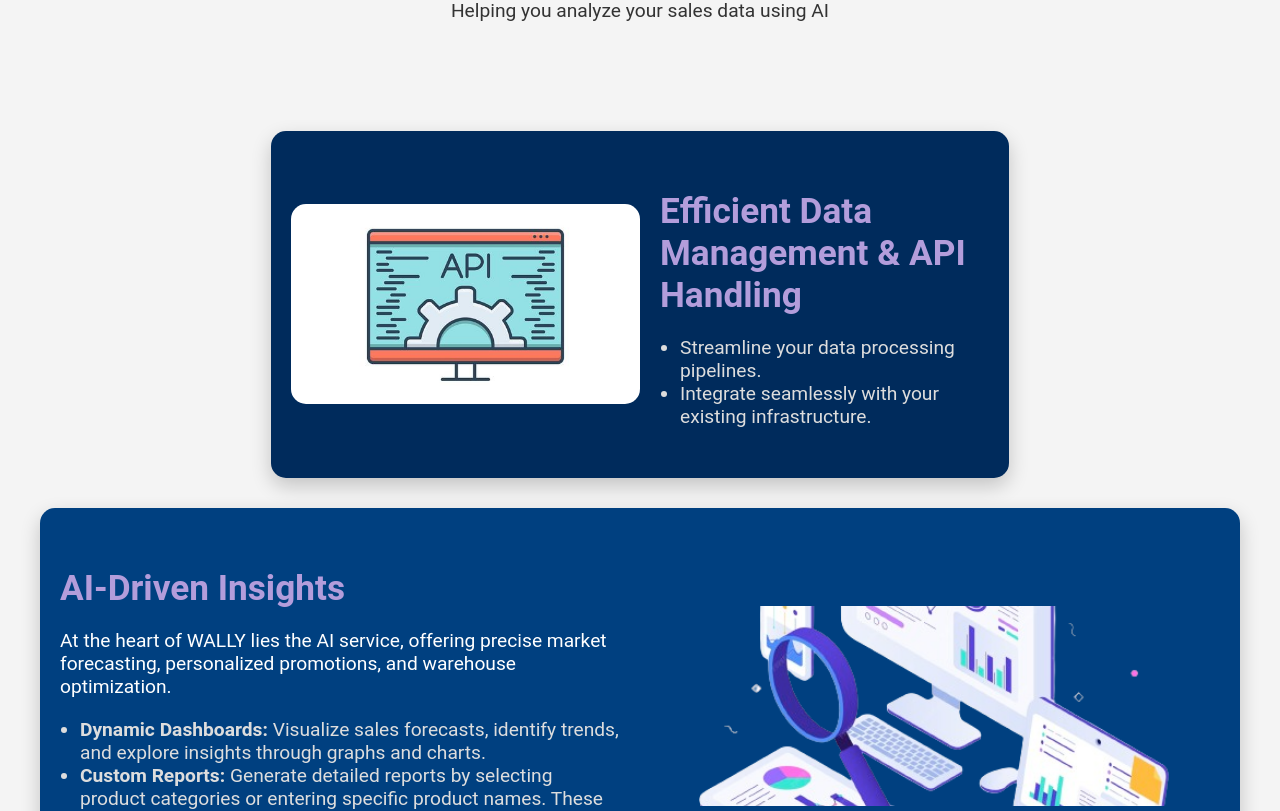
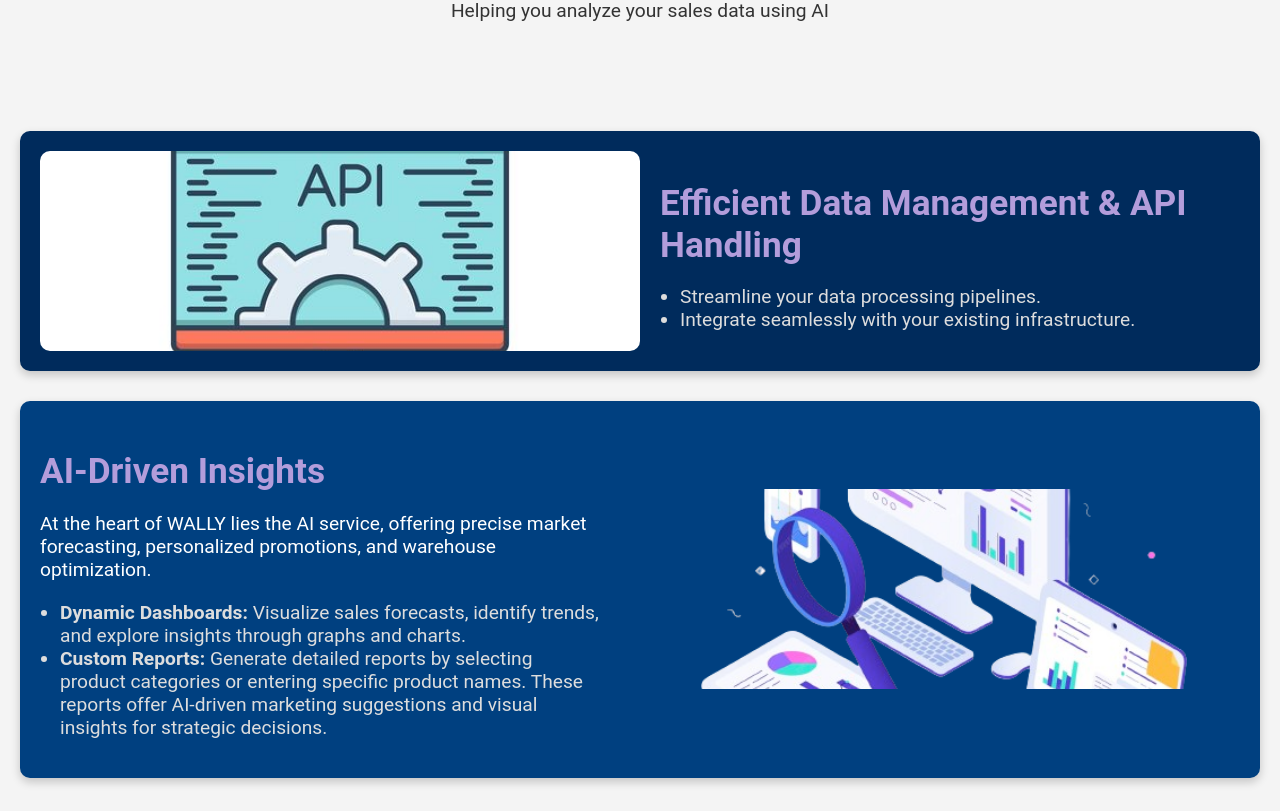
Before and after one commit to samvardhan03/hack.sp, a React (Create React App) app: page / in a window 1280 px wide. Shown: the part 280-1091 px from the top of the page. Built offline with nearby package versions, Linux system fonts and the light colour scheme.

Commit message:
Update Home.css

```diff
--- a/src/components/styles/Home.css
+++ b/src/components/styles/Home.css
@@ -45,16 +45,19 @@ body {
 /* Feature Section */
 .feature-section {
     background: #002b5c;
-    padding: 30px 20px;
-    border-radius: 15px;
+    padding: 20px;
+    border-radius: 10px;
     margin-bottom: 30px;
-    box-shadow: 0 8px 20px rgba(0, 0, 0, 0.2);
+    box-shadow: 0 4px 10px rgba(0, 0, 0, 0.2);
+    width: 100%;
+    max-width: 1200px;
 }
 
 .feature-content {
     display: flex;
     align-items: center;
     justify-content: space-between;
+    gap: 20px;
 }
 
 .feature-image {
@@ -62,8 +65,7 @@ body {
     height: 200px;
     background-size: cover;
     background-position: center;
-    border-radius: 15px;
-    margin-right: 20px;
+    border-radius: 10px;
 }
 
 .feature-text {
@@ -73,7 +75,7 @@ body {
 
 .feature-text h2 {
     font-size: 2.2em;
-    margin-bottom: 20px;
+    margin-bottom: 10px;
     color: #b39ddb; /* Pastel purple */
 }
 
@@ -87,16 +89,19 @@ body {
 /* Insights Section */
 .insights-section {
     background: #004080;
-    padding: 30px 20px;
-    border-radius: 15px;
+    padding: 20px;
+    border-radius: 10px;
     margin-bottom: 30px;
-    box-shadow: 0 8px 20px rgba(0, 0, 0, 0.2);
+    box-shadow: 0 4px 10px rgba(0, 0, 0, 0.2);
+    width: 100%;
+    max-width: 1200px;
 }
 
 .insights-content {
     display: flex;
     align-items: center;
     justify-content: space-between;
+    gap: 20px;
 }
 
 .insights-text {
@@ -107,7 +112,7 @@ body {
 
 .insights-text h2 {
     font-size: 2.2em;
-    margin-bottom: 20px;
+    margin-bottom: 10px;
     color: #b39ddb; /* Pastel purple */
 }
 
@@ -129,7 +134,7 @@ body {
     height: 200px;
     background-size: cover;
     background-position: center;
-    border-radius: 15px;
+    border-radius: 10px;
 }
 
 /* Animations */
```
